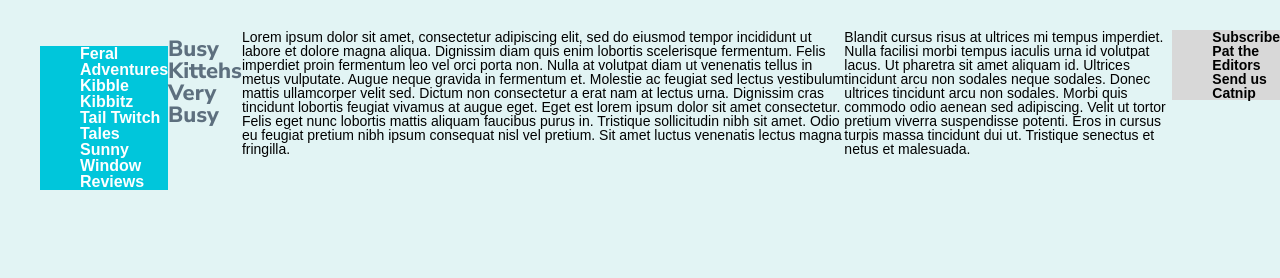
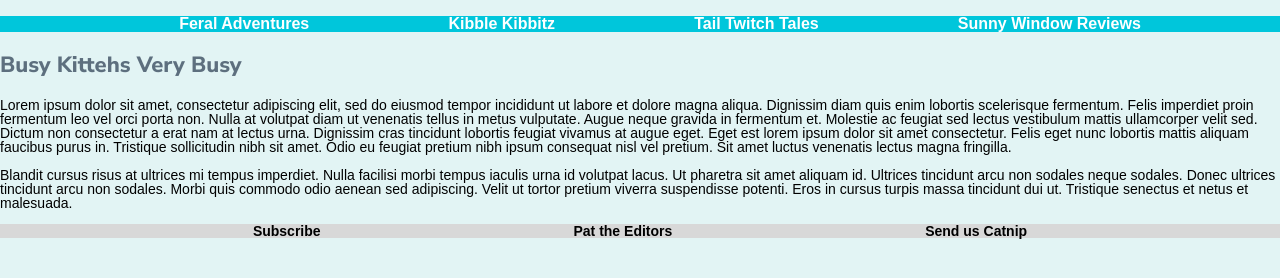
Before and after one commit to LaurenMcCall/TheDailyKitteh, a website built with Vite: page index.html in a window 1280 px wide. Shown: the part 68-346 px from the top of the page. Built offline with nearby package versions, Linux system fonts and the light colour scheme; a web font is replaced by a local one.

Commit message:
Added flex to nav elements (header menu and footer)

```diff
--- a/index.html
+++ b/index.html
@@ -14,14 +14,14 @@
       <h1>The Daily Kitteh</h1>
     </header>
     <section>
-      <menu>
+      <nav>
         <ul class="menu">
           <li>Feral Adventures</li>
           <li>Kibble Kibbitz</li>
           <li>Tail Twitch Tales</li>
           <li>Sunny Window Reviews</li>
         </ul>
-      </menu>
+      </nav>
       <h3>Busy Kittehs Very Busy</h3>
       <p>
         Lorem ipsum dolor sit amet, consectetur adipiscing elit, sed do eiusmod
@@ -46,11 +46,11 @@
         malesuada.
       </p>
       <footer>
-        <ul class="footer">
+        <nav class="footer">
           <li>Subscribe</li>
           <li>Pat the Editors</li>
           <li>Send us Catnip</li>
-        </ul>
+        </nav>
       </footer>
     </section>
     <script type="module" src="/src/main.ts"></script>
--- a/src/style.css
+++ b/src/style.css
@@ -28,7 +28,10 @@ h3 {
   color: var(--gray);
   font-weight: 900;
 }
+
 .menu {
+  display: flex;
+  justify-content: space-evenly;
   background-color: var(--turquoise);
   color: var(--white);
   list-style-type: none;
@@ -36,10 +39,12 @@ h3 {
   font-size: medium;
 }
 .footer {
+  display: flex;
+  justify-content: space-evenly;
   background-color: var(--stone);
   font-weight: bold;
   list-style-type: none;
 }
-section {
+/* section {
   display: flex;
-}
+} */
```
